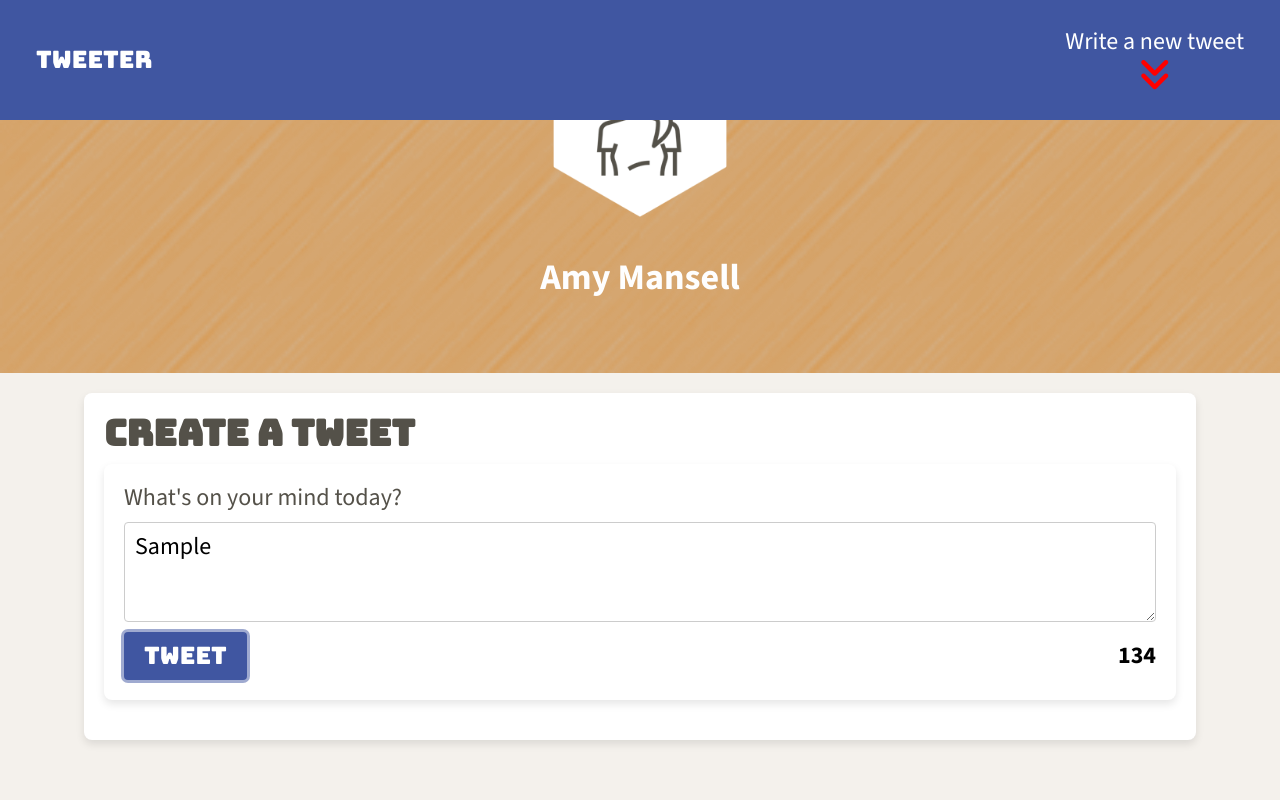
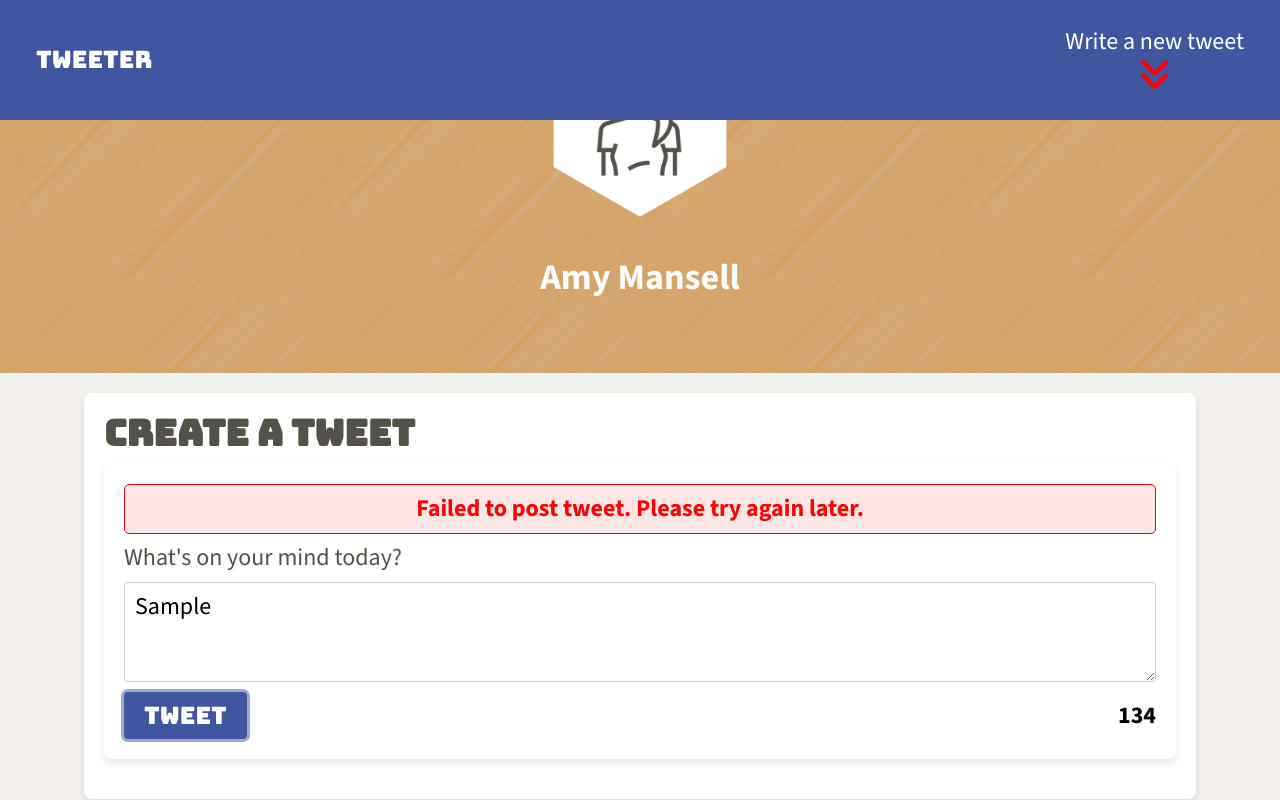
Before and after one commit to Shadmxn/tweeter, a website: page public/index.html in a window 1280 px wide. Both pictures are taken after typing "Sample" into the empty fields and a click on the button "Tweet". Shown: the part 147-947 px from the top of the page. Drawn offline with nearby package versions, Linux system fonts and the light colour scheme; no server answers.

Commit message:
implement displaying validation errors with jquery and style it with css

```diff
--- a/public/index.html
+++ b/public/index.html
@@ -56,6 +56,7 @@
       <section class="new-tweet">
         <h2>Create a Tweet</h2>
         <form class="new-tweet" action="/tweets" method="POST">
+          <div class="error-message" style="display: none;"></div>
           <label for="tweet-text">What's on your mind today?</label>
           <textarea class="tweet-text" name="text" id="tweet-text"></textarea>
           <div class="tweet-actions">
--- a/public/scripts/client.js
+++ b/public/scripts/client.js
@@ -66,14 +66,18 @@ $(document).ready(function() {
     event.preventDefault(); // Prevent default form submission
 
     const tweetContent = $('#tweet-text').val().trim();
+    const errorMessageElement = $('.error-message');
+
+    // Hide the error message before validation
+    errorMessageElement.slideUp();
 
     // Validation
     if (!tweetContent) {
-      alert('Tweet content cannot be empty.');
+      errorMessageElement.text('Tweet content cannot be empty.').slideDown();
       return;
     }
     if (tweetContent.length > MAX_TWEET_LENGTH) {
-      alert('Tweet content cannot exceed 140 characters.');
+      errorMessageElement.text('Tweet content cannot exceed 140 characters.').slideDown();
       return;
     }
 
@@ -92,7 +96,7 @@ $(document).ready(function() {
       },
       error: function(err) {
         console.error('Error in form submission:', err);
-        alert('Failed to post tweet. Please try again later.');
+        errorMessageElement.text('Failed to post tweet. Please try again later.').slideDown();
       }
     });
   });
--- a/public/styles/new-tweet.css
+++ b/public/styles/new-tweet.css
@@ -67,3 +67,15 @@
   color: #4056A1;
   font-weight: bold;
 }
+
+.error-message {
+  color: #ff0000;
+  background-color: #ffe6e6;
+  border: 1px solid #ff0000;
+  padding: 10px;
+  margin-bottom: 10px;
+  border-radius: 5px;
+  font-weight: bold;
+  text-align: center;
+  display: none;
+}
```
